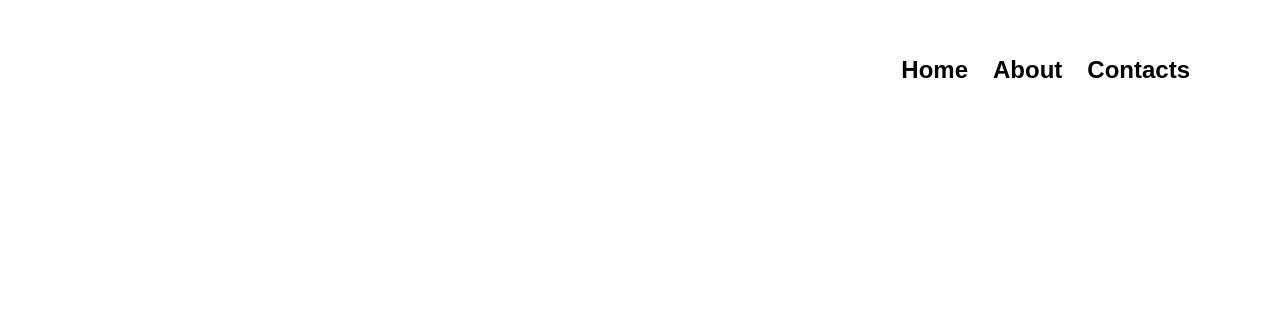
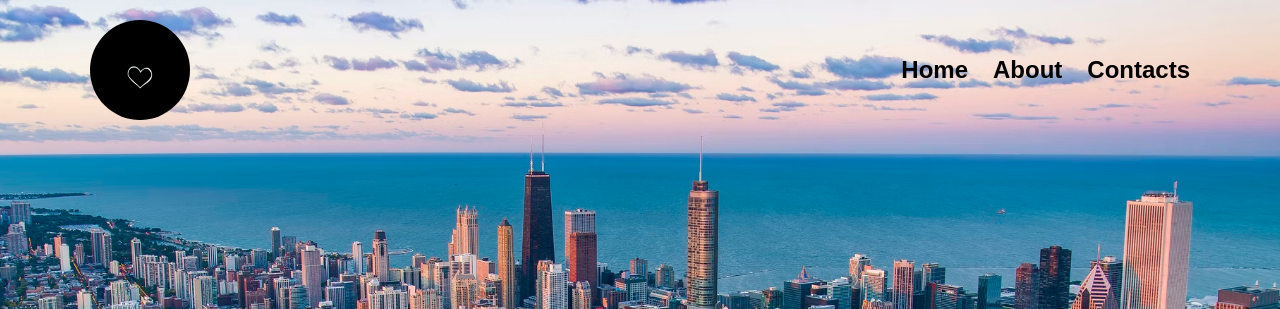
Before and after one commit to romaleks/landing-page, a plain HTML site: page index.html in a window 1280 px wide. Shown: the top 309 px of the page. Drawn offline with Linux system fonts and the light colour scheme; the site is published under a folder, as on GitHub Pages, so addresses that start at the root find nothing.

Commit message:
Fix a bug with displaying pictures

```diff
--- a/style.css
+++ b/style.css
@@ -19,7 +19,7 @@ ul {
 }
 
 .top {
-   background: url('/img/city.jpg') center / cover fixed;
+   background: url('img/city.jpg') center / cover fixed;
    height: 100vh;
 }
 
@@ -38,7 +38,7 @@ ul {
    width: 100px;
    height: 100px;
    border-radius: 50%;
-   background: url('/img/logo.jpg') center / cover;
+   background: url('img/logo.jpg') center / cover;
 }
 
 .header__menu {
```
